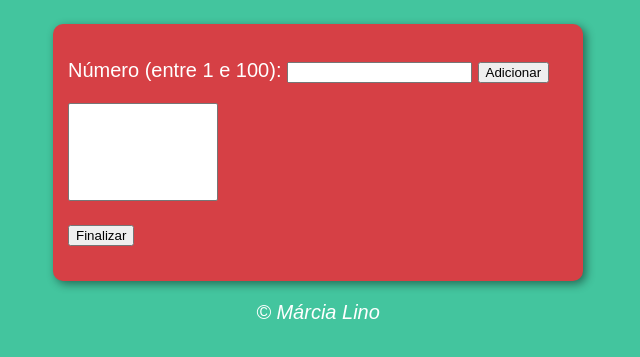
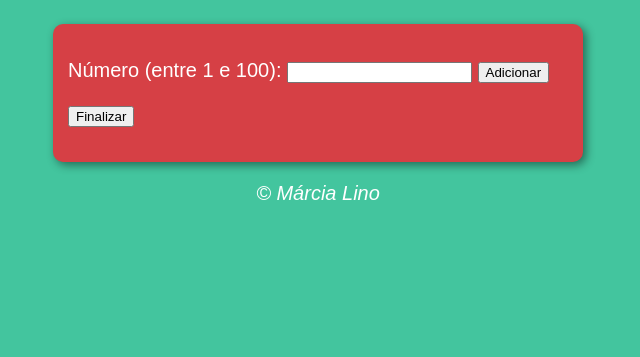
Before and after one commit to marcialino/Projeto_Analisador, a plain HTML site: page index.html in a window 1280 px wide. Shown: the part 75-432 px from the top of the page, without its empty margins (322-962 px from the left). Drawn offline with Linux system fonts and the light colour scheme.

Commit message:
Atualizei Projeto_Analisador

```diff
--- a/index.html
+++ b/index.html
@@ -17,7 +17,7 @@
           <p>Número (entre 1 e 100): <input type="number" name="num" id="num">
         <input type="button" value="Adicionar" name="btn" id="btn" onclick="adicionar()">
         </p>
-        <p><select name="lista" id="lista" size="6"></select></p>
+        <p name="lista" id="lista" size="6"></p>
         <p><input type="button" value="Finalizar" name="fim" id="fim" onclick="finalizar()"></p>
         </div>
 
```
